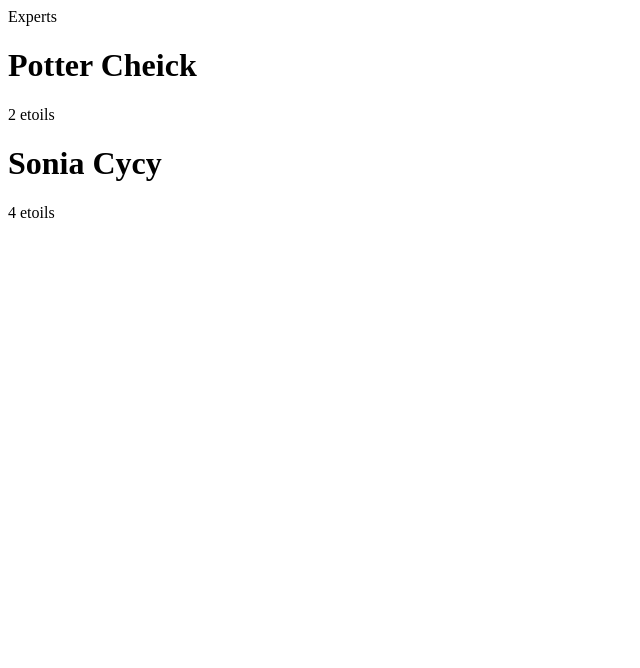
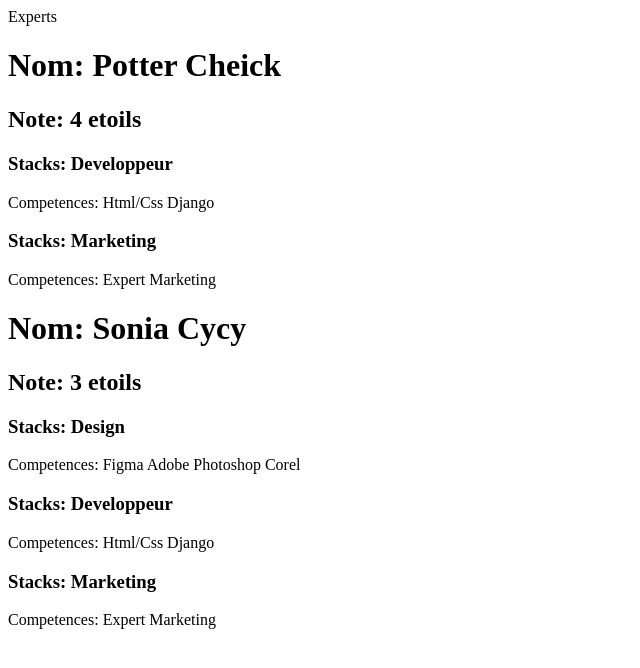
Before and after one commit to justtodo/cookies, a Django app: page /services/experts/ in a window 1280 px wide. Shown: the top 668 px of the page, without its empty margins (0-640 px from the left). Run offline with Django 3.2, Linux system fonts and the light colour scheme; data comes from the database, SQL or seed files in the repository.

Commit message:
problem resolve

```diff
--- a/backend/services/models.py
+++ b/backend/services/models.py
@@ -18,12 +18,16 @@ class Competences(models.Model):
 class Stacks(models.Model):
 	name = models.CharField(max_length=255)
 	competences = models.ManyToManyField(Competences)
+	slug = models.SlugField(max_length=200, unique=True, null=True)
 
 	class Meta:
 		"""Meta definition for Stacks."""
 
 		verbose_name = "Stacks"
 		verbose_name_plural = "Stacks"
+
+	def get_absolute_url(self):
+		return reverse('experts:satcks', args=[self.slug])
 
 	def __str__(self):
 		return self.name
@@ -38,7 +42,7 @@ class Experts(models.Model):
 	telegram = models.CharField(max_length=25)
 	note = models.IntegerField(default=3)
 	# image = models.ImageField(upload_to="images/experts/", height_field=None, width_field=None)
-	satcks = models.ManyToManyField(Stacks)
+	stacks = models.ManyToManyField(Stacks)
 
 	class Meta:
 		"""Meta definition for Experts."""
--- a/backend/templates/experts/index.html
+++ b/backend/templates/experts/index.html
@@ -1,8 +1,16 @@
 <p>Experts</p>
 {% block content %}
 	{% for e in experts %}
-		<h1>{{ e.name }}
+		<h1>Nom: {{ e.name }}
 		{{ e.surname }}</h1>
-		<p>{{ e.note }} etoils</p>
+		<h2>Note: {{ e.note }} etoils</h2>
+		{% for a in e.stacks.all %}
+			<h3>Stacks: {{ a.name }}</h3>
+			<p>Competences:
+			{% for i in a.competences.all %}
+				{{ i.name }}
+			{% endfor %}
+			</p>
+		{% endfor %}
 	{% endfor %}
 {% endblock %}
```
Also changed, not shown: backend/db.sqlite3, backend/services/migrations/0005_auto_20211123_0007.py (added), backend/services/migrations/0006_rename_satcks_experts_stacks.py (added), backend/services/views.py (line endings or trailing spaces).
